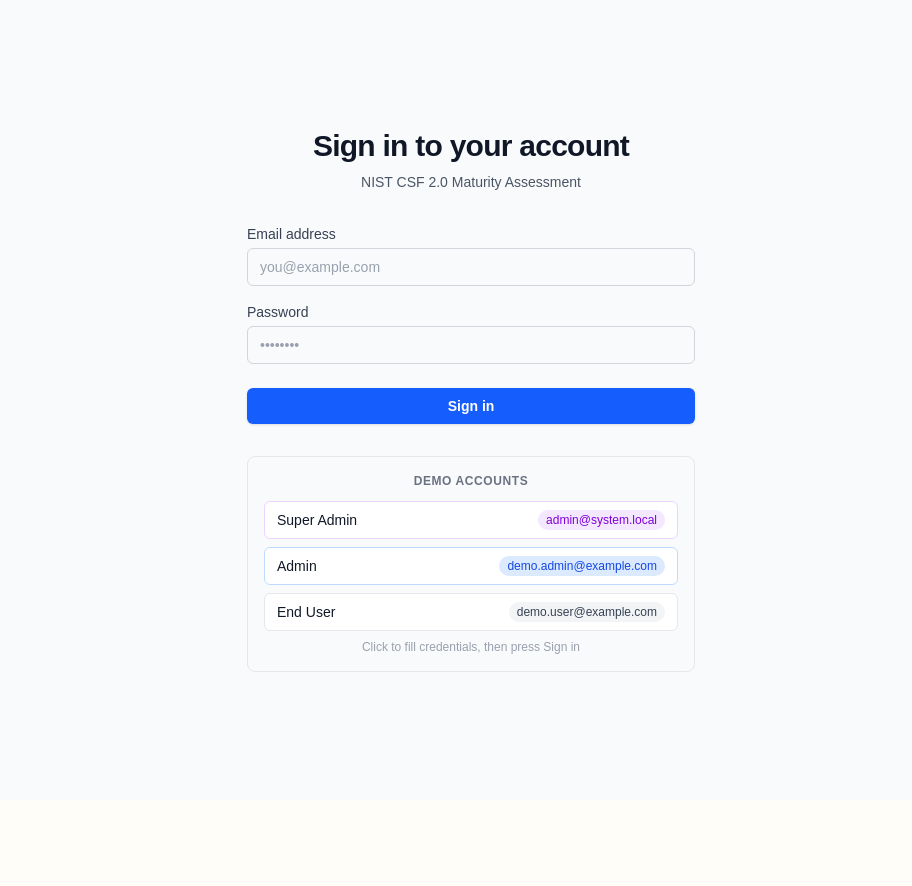
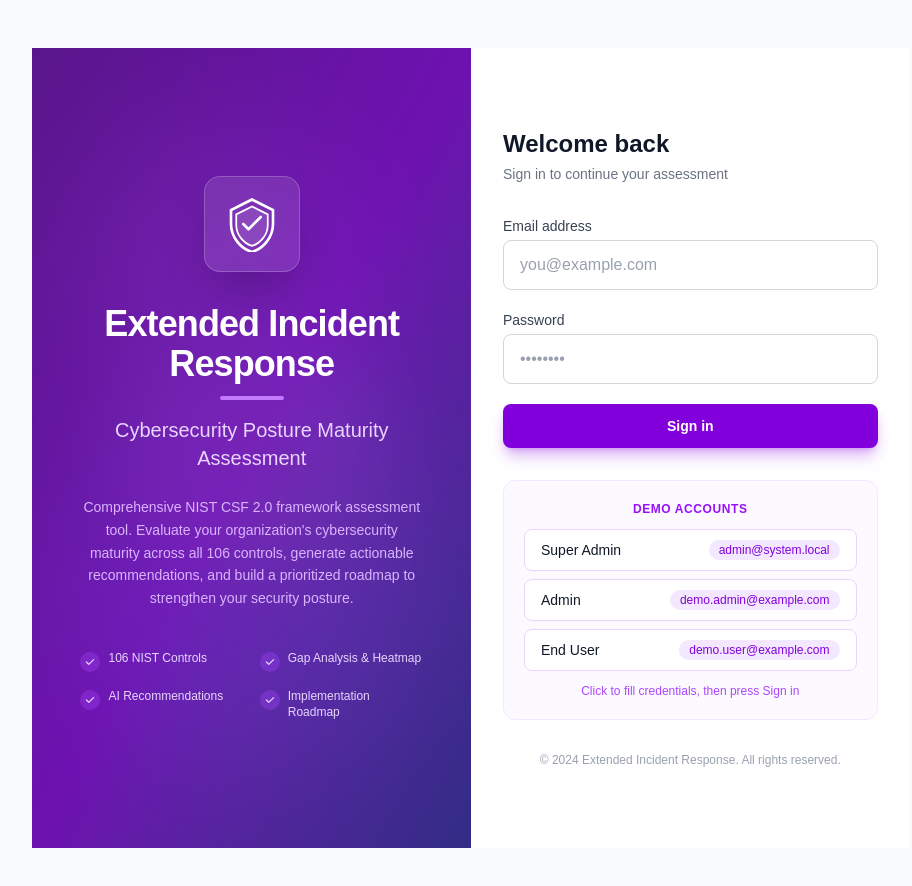
Before and after one commit to gamertamer030386-lgtm/nist_v2, a Next.js app: page /login in a window 1280 px wide. Shown: the top 886 px of the page, without its empty margins (169-1081 px from the left). Before the commit the page ends 800 px from the top, so only its background shows below. Built offline with nearby package versions, Linux system fonts and the light colour scheme.

Commit message:
Professional login page with branding, purple color palette, bigger title

```diff
--- a/src/app/(auth)/login/page.tsx
+++ b/src/app/(auth)/login/page.tsx
@@ -36,32 +36,111 @@
   }
 
   return (
-    <div className="w-full max-w-md space-y-8">
-      <div className="text-center">
-        <h1 className="text-3xl font-bold tracking-tight text-gray-900">
-          Sign in to your account
+    <div className="flex min-h-screen">
+      {/* ─── Left Side: Branding & Logo ─────────────────────────────────── */}
+      <div className="hidden lg:flex lg:w-1/2 flex-col justify-center items-center bg-gradient-to-br from-purple-900 via-purple-800 to-indigo-900 relative overflow-hidden">
+        {/* Background pattern */}
+        <div className="absolute inset-0 opacity-10">
+          <div className="absolute top-20 left-10 w-72 h-72 bg-purple-400 rounded-full blur-3xl"></div>
+          <div className="absolute bottom-20 right-10 w-96 h-96 bg-indigo-400 rounded-full blur-3xl"></div>
+          <div className="absolute top-1/2 left-1/2 -translate-x-1/2 -translate-y-1/2 w-64 h-64 bg-violet-300 rounded-full blur-2xl"></div>
+        </div>
+
+        <div className="relative z-10 text-center px-12 max-w-lg">
+          {/* Logo */}
+          <div className="mb-8">
+            <div className="inline-flex items-center justify-center w-24 h-24 rounded-2xl bg-white/10 backdrop-blur-sm border border-white/20 shadow-2xl">
+              <svg className="w-14 h-14 text-white" viewBox="0 0 64 64" fill="none" xmlns="http://www.w3.org/2000/svg">
+                <path d="M32 4L8 16v16c0 14.4 10.24 27.84 24 32 13.76-4.16 24-17.6 24-32V16L32 4z" stroke="currentColor" strokeWidth="3" fill="none"/>
+                <path d="M32 12L14 21v12c0 10.8 7.68 20.88 18 24 10.32-3.12 18-13.2 18-24V21L32 12z" stroke="currentColor" strokeWidth="2" fill="currentColor" fillOpacity="0.1"/>
+                <path d="M22 32l6 6 14-14" stroke="currentColor" strokeWidth="3" strokeLinecap="round" strokeLinejoin="round"/>
+              </svg>
+            </div>
+          </div>
+
+          {/* Title */}
+          <h1 className="text-4xl font-bold text-white mb-3 tracking-tight">
+            Extended Incident Response
           </h1>
-        <p className="mt-2 text-sm text-gray-600">
-          NIST CSF 2.0 Maturity Assessment
+          <div className="w-16 h-1 bg-purple-400 mx-auto mb-4 rounded-full"></div>
+          <h2 className="text-xl font-medium text-purple-200 mb-6">
+            Cybersecurity Posture Maturity Assessment
+          </h2>
+          <p className="text-purple-300 text-sm leading-relaxed">
+            Comprehensive NIST CSF 2.0 framework assessment tool. Evaluate your organization&apos;s cybersecurity maturity across all 106 controls, generate actionable recommendations, and build a prioritized roadmap to strengthen your security posture.
+          </p>
+
+          {/* Features */}
+          <div className="mt-10 grid grid-cols-2 gap-4 text-left">
+            <div className="flex items-start gap-2">
+              <div className="w-5 h-5 rounded-full bg-purple-500/30 flex items-center justify-center flex-shrink-0 mt-0.5">
+                <svg className="w-3 h-3 text-purple-200" fill="currentColor" viewBox="0 0 20 20">
+                  <path fillRule="evenodd" d="M16.707 5.293a1 1 0 010 1.414l-8 8a1 1 0 01-1.414 0l-4-4a1 1 0 011.414-1.414L8 12.586l7.293-7.293a1 1 0 011.414 0z" clipRule="evenodd"/>
+                </svg>
+              </div>
+              <span className="text-xs text-purple-200">106 NIST Controls</span>
+            </div>
+            <div className="flex items-start gap-2">
+              <div className="w-5 h-5 rounded-full bg-purple-500/30 flex items-center justify-center flex-shrink-0 mt-0.5">
+                <svg className="w-3 h-3 text-purple-200" fill="currentColor" viewBox="0 0 20 20">
+                  <path fillRule="evenodd" d="M16.707 5.293a1 1 0 010 1.414l-8 8a1 1 0 01-1.414 0l-4-4a1 1 0 011.414-1.414L8 12.586l7.293-7.293a1 1 0 011.414 0z" clipRule="evenodd"/>
+                </svg>
+              </div>
+              <span className="text-xs text-purple-200">Gap Analysis & Heatmap</span>
+            </div>
+            <div className="flex items-start gap-2">
+              <div className="w-5 h-5 rounded-full bg-purple-500/30 flex items-center justify-center flex-shrink-0 mt-0.5">
+                <svg className="w-3 h-3 text-purple-200" fill="currentColor" viewBox="0 0 20 20">
+                  <path fillRule="evenodd" d="M16.707 5.293a1 1 0 010 1.414l-8 8a1 1 0 01-1.414 0l-4-4a1 1 0 011.414-1.414L8 12.586l7.293-7.293a1 1 0 011.414 0z" clipRule="evenodd"/>
+                </svg>
+              </div>
+              <span className="text-xs text-purple-200">AI Recommendations</span>
+            </div>
+            <div className="flex items-start gap-2">
+              <div className="w-5 h-5 rounded-full bg-purple-500/30 flex items-center justify-center flex-shrink-0 mt-0.5">
+                <svg className="w-3 h-3 text-purple-200" fill="currentColor" viewBox="0 0 20 20">
+                  <path fillRule="evenodd" d="M16.707 5.293a1 1 0 010 1.414l-8 8a1 1 0 01-1.414 0l-4-4a1 1 0 011.414-1.414L8 12.586l7.293-7.293a1 1 0 011.414 0z" clipRule="evenodd"/>
+                </svg>
+              </div>
+              <span className="text-xs text-purple-200">Implementation Roadmap</span>
+            </div>
+          </div>
+        </div>
+      </div>
+
+      {/* ─── Right Side: Login Form ─────────────────────────────────────── */}
+      <div className="flex w-full lg:w-1/2 flex-col justify-center items-center px-8 bg-white">
+        <div className="w-full max-w-md">
+          {/* Mobile logo (shown on small screens) */}
+          <div className="lg:hidden text-center mb-8">
+            <div className="inline-flex items-center justify-center w-16 h-16 rounded-xl bg-purple-900 mb-4">
+              <svg className="w-10 h-10 text-white" viewBox="0 0 64 64" fill="none">
+                <path d="M32 4L8 16v16c0 14.4 10.24 27.84 24 32 13.76-4.16 24-17.6 24-32V16L32 4z" stroke="currentColor" strokeWidth="3" fill="none"/>
+                <path d="M22 32l6 6 14-14" stroke="currentColor" strokeWidth="3" strokeLinecap="round" strokeLinejoin="round"/>
+              </svg>
+            </div>
+            <h1 className="text-xl font-bold text-gray-900">Extended Incident Response</h1>
+            <p className="text-sm text-gray-500">Cybersecurity Posture Maturity Assessment</p>
+          </div>
+
+          {/* Welcome text */}
+          <div className="mb-8">
+            <h2 className="text-2xl font-bold text-gray-900">Welcome back</h2>
+            <p className="mt-1 text-sm text-gray-500">
+              Sign in to continue your assessment
             </p>
           </div>
 
-      <form onSubmit={handleSubmit} className="mt-8 space-y-6">
+          {/* Login Form */}
+          <form onSubmit={handleSubmit} className="space-y-5">
             {error && (
-          <div
-            className="rounded-md bg-red-50 p-4 text-sm text-red-700"
-            role="alert"
-          >
+              <div className="rounded-lg bg-red-50 border border-red-200 p-3 text-sm text-red-700" role="alert">
                 {error}
               </div>
             )}
 
-        <div className="space-y-4">
             <div>
-            <label
-              htmlFor="email"
-              className="block text-sm font-medium text-gray-700"
-            >
+              <label htmlFor="email" className="block text-sm font-medium text-gray-700 mb-1">
                 Email address
               </label>
               <input
@@ -72,16 +151,13 @@
                 required
                 value={email}
                 onChange={(e) => setEmail(e.target.value)}
-              className="mt-1 block w-full rounded-md border border-gray-300 px-3 py-2 text-gray-900 placeholder-gray-400 focus:border-blue-500 focus:outline-none focus:ring-1 focus:ring-blue-500 sm:text-sm"
+                className="block w-full rounded-lg border border-gray-300 px-4 py-3 text-gray-900 placeholder-gray-400 focus:border-purple-500 focus:outline-none focus:ring-2 focus:ring-purple-500/20 transition-all"
                 placeholder="you@example.com"
               />
             </div>
 
             <div>
-            <label
-              htmlFor="password"
-              className="block text-sm font-medium text-gray-700"
-            >
+              <label htmlFor="password" className="block text-sm font-medium text-gray-700 mb-1">
                 Password
               </label>
               <input
@@ -92,70 +168,67 @@
                 required
                 value={password}
                 onChange={(e) => setPassword(e.target.value)}
-              className="mt-1 block w-full rounded-md border border-gray-300 px-3 py-2 text-gray-900 placeholder-gray-400 focus:border-blue-500 focus:outline-none focus:ring-1 focus:ring-blue-500 sm:text-sm"
+                className="block w-full rounded-lg border border-gray-300 px-4 py-3 text-gray-900 placeholder-gray-400 focus:border-purple-500 focus:outline-none focus:ring-2 focus:ring-purple-500/20 transition-all"
                 placeholder="••••••••"
               />
-          </div>
             </div>
 
             <button
               type="submit"
               disabled={isLoading}
-          className="flex w-full justify-center rounded-md bg-blue-600 px-4 py-2 text-sm font-semibold text-white shadow-sm hover:bg-blue-500 focus:outline-none focus:ring-2 focus:ring-blue-500 focus:ring-offset-2 disabled:cursor-not-allowed disabled:opacity-50"
+              className="flex w-full justify-center rounded-lg bg-purple-700 px-4 py-3 text-sm font-semibold text-white shadow-lg shadow-purple-700/30 hover:bg-purple-800 focus:outline-none focus:ring-2 focus:ring-purple-500 focus:ring-offset-2 disabled:cursor-not-allowed disabled:opacity-50 transition-all"
             >
               {isLoading ? "Signing in..." : "Sign in"}
             </button>
           </form>
 
           {/* Demo Credentials */}
-      <div className="rounded-lg border border-gray-200 bg-gray-50 p-4">
-        <p className="mb-3 text-center text-xs font-semibold uppercase tracking-wider text-gray-500">
+          <div className="mt-8 rounded-xl border border-purple-100 bg-purple-50/50 p-5">
+            <p className="mb-3 text-center text-xs font-semibold uppercase tracking-wider text-purple-600">
               Demo Accounts
             </p>
             <div className="space-y-2">
               <button
                 type="button"
-            onClick={() => {
-              setEmail("admin@system.local");
-              setPassword("Admin123!");
-            }}
-            className="flex w-full items-center justify-between rounded-md border border-purple-200 bg-white px-3 py-2 text-sm hover:bg-purple-50 transition-colors"
+                onClick={() => { setEmail("admin@system.local"); setPassword("Admin123!"); }}
+                className="flex w-full items-center justify-between rounded-lg border border-purple-200 bg-white px-4 py-2.5 text-sm hover:bg-purple-50 transition-colors"
               >
                 <span className="font-medium text-gray-900">Super Admin</span>
-            <span className="rounded-full bg-purple-100 px-2 py-0.5 text-xs font-medium text-purple-700">
+                <span className="rounded-full bg-purple-100 px-2.5 py-0.5 text-xs font-medium text-purple-700">
                   admin@system.local
                 </span>
               </button>
               <button
                 type="button"
-            onClick={() => {
-              setEmail("demo.admin@example.com");
-              setPassword("Admin123!");
-            }}
-            className="flex w-full items-center justify-between rounded-md border border-blue-200 bg-white px-3 py-2 text-sm hover:bg-blue-50 transition-colors"
+                onClick={() => { setEmail("demo.admin@example.com"); setPassword("Admin123!"); }}
+                className="flex w-full items-center justify-between rounded-lg border border-purple-200 bg-white px-4 py-2.5 text-sm hover:bg-purple-50 transition-colors"
               >
                 <span className="font-medium text-gray-900">Admin</span>
-            <span className="rounded-full bg-blue-100 px-2 py-0.5 text-xs font-medium text-blue-700">
+                <span className="rounded-full bg-purple-100 px-2.5 py-0.5 text-xs font-medium text-purple-700">
                   demo.admin@example.com
                 </span>
               </button>
               <button
                 type="button"
-            onClick={() => {
-              setEmail("demo.user@example.com");
-              setPassword("User123!");
-            }}
-            className="flex w-full items-center justify-between rounded-md border border-gray-200 bg-white px-3 py-2 text-sm hover:bg-gray-100 transition-colors"
+                onClick={() => { setEmail("demo.user@example.com"); setPassword("User123!"); }}
+                className="flex w-full items-center justify-between rounded-lg border border-purple-200 bg-white px-4 py-2.5 text-sm hover:bg-purple-50 transition-colors"
               >
                 <span className="font-medium text-gray-900">End User</span>
-            <span className="rounded-full bg-gray-100 px-2 py-0.5 text-xs font-medium text-gray-700">
+                <span className="rounded-full bg-purple-100 px-2.5 py-0.5 text-xs font-medium text-purple-700">
                   demo.user@example.com
                 </span>
               </button>
             </div>
-        <p className="mt-2 text-center text-xs text-gray-400">
+            <p className="mt-3 text-center text-xs text-purple-500">
               Click to fill credentials, then press Sign in
             </p>
+          </div>
+
+          {/* Footer */}
+          <p className="mt-8 text-center text-xs text-gray-400">
+            © 2024 Extended Incident Response. All rights reserved.
+          </p>
+        </div>
       </div>
     </div>
   );
--- a/src/app/(protected)/layout.tsx
+++ b/src/app/(protected)/layout.tsx
@@ -27,8 +27,8 @@
         {/* Top Header Bar */}
         <header className="flex h-12 items-center justify-between border-b border-[var(--border-color)] bg-[var(--card-bg)] px-4 flex-shrink-0">
           {/* Left: App name */}
-          <Link href="/assessments" className="text-sm font-bold text-[var(--foreground)]">
-            NIST CSF 2.0 Assessment
+          <Link href="/assessments" className="text-lg font-bold text-purple-800">
+            Cybersecurity Posture Maturity Assessment
           </Link>
 
           {/* Right: Tasks, Theme, Notifications, User */}
--- a/src/app/globals.css
+++ b/src/app/globals.css
@@ -1,26 +1,26 @@
 @import "tailwindcss";
 
-/* ─── Day Theme (default) ─────────────────────────────────────────────────── */
+/* ─── Day Theme (default) — Purple palette ────────────────────────────────── */
 [data-theme="day"],
 :root {
-  --background: #FFFDF7;
-  --foreground: #1a1a1a;
+  --background: #faf8ff;
+  --foreground: #1e1033;
   --card-bg: #ffffff;
-  --border-color: #e5e5e5;
-  --muted: #6b7280;
-  --accent: #2563eb;
-  --accent-hover: #1d4ed8;
+  --border-color: #e9e0f5;
+  --muted: #6b5b7b;
+  --accent: #7c3aed;
+  --accent-hover: #6d28d9;
 }
 
-/* ─── Night Theme ─────────────────────────────────────────────────────────── */
+/* ─── Night Theme — Dark purple ───────────────────────────────────────────── */
 [data-theme="night"] {
-  --background: #2d2d2d;
-  --foreground: #e5e5e5;
-  --card-bg: #3a3a3a;
-  --border-color: #4a4a4a;
-  --muted: #9ca3af;
-  --accent: #60a5fa;
-  --accent-hover: #93c5fd;
+  --background: #1a1025;
+  --foreground: #e8e0f0;
+  --card-bg: #2d1f3d;
+  --border-color: #3d2d52;
+  --muted: #a78bbd;
+  --accent: #a78bfa;
+  --accent-hover: #c4b5fd;
 }
 
 @theme inline {
```
Lines whose indentation alone changed are shown as unchanged.
